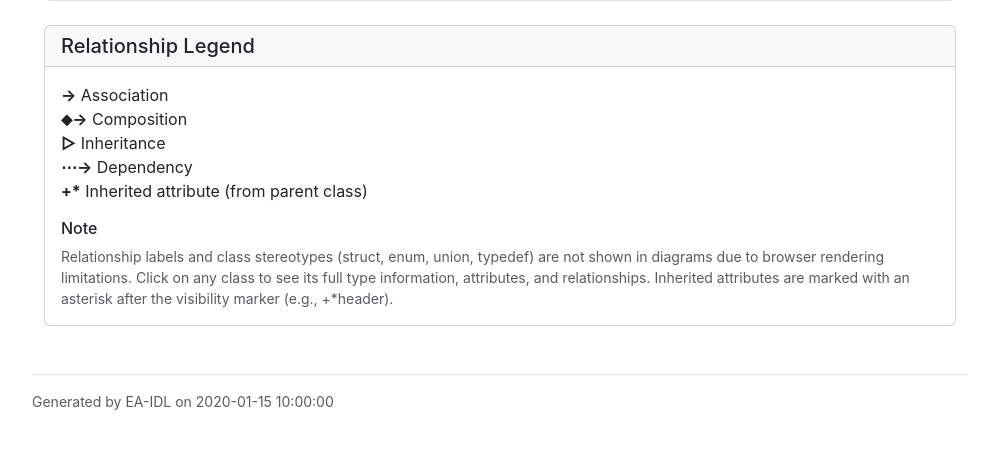
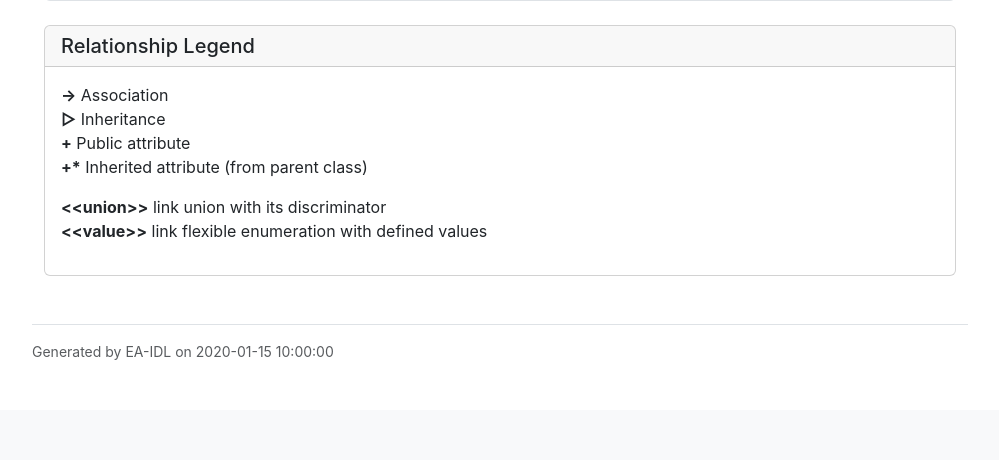
Before and after one commit to piappl/ea-idl, a Python web app: template src/eaidl/templates/html/diagram.jinja2 in a window 1280 px wide. Shown: the part 1014-1474 px from the top of the page, without its empty margins (280-1279 px from the left). After the commit the page ends 1374 px from the top, so only its background shows below. Run offline with Jinja, Linux system fonts and the light colour scheme; the template is opened without the code that fills it: most values are stand-ins (such as "Sample title", 1, 10 or a date in 2020); some libraries are stand-ins or nearby versions.

Commit message:
Updated legend

```diff
--- a/src/eaidl/templates/html/diagram.jinja2
+++ b/src/eaidl/templates/html/diagram.jinja2
@@ -204,18 +204,15 @@
         <div class="card-body">
             <ul class="list-unstyled">
                 <li><strong>→</strong> Association</li>
-                <li><strong>⬥→</strong> Composition</li>
                 <li><strong>▷</strong> Inheritance</li>
-                <li><strong>⋯→</strong> Dependency</li>
+                <li><strong>+</strong> Public attribute</li>
                 <li><strong>+*</strong> Inherited attribute (from parent class)</li>
             </ul>
+            <ul class="list-unstyled">
+                <li><strong>&lt;&lt;union&gt;&gt;</strong> link union with its discriminator</li>
+                <li><strong>&lt;&lt;value&gt;&gt;</strong> link flexible enumeration with defined values</li>
+            </ul>
 
-            <h6 class="mt-3">Note</h6>
-            <p class="small text-muted mb-0">
-                Relationship labels and class stereotypes (struct, enum, union, typedef) are not shown in diagrams due to browser rendering limitations.
-                Click on any class to see its full type information, attributes, and relationships.
-                Inherited attributes are marked with an asterisk after the visibility marker (e.g., +*header).
-            </p>
         </div>
     </div>
     {% else %}
```
